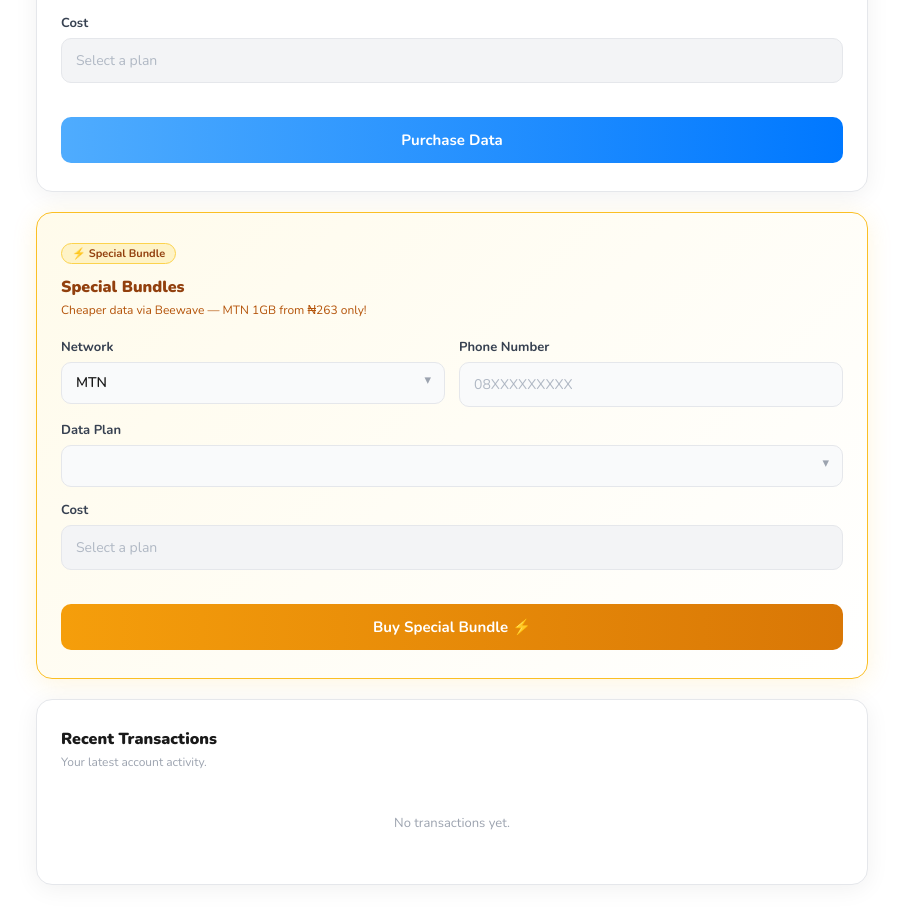
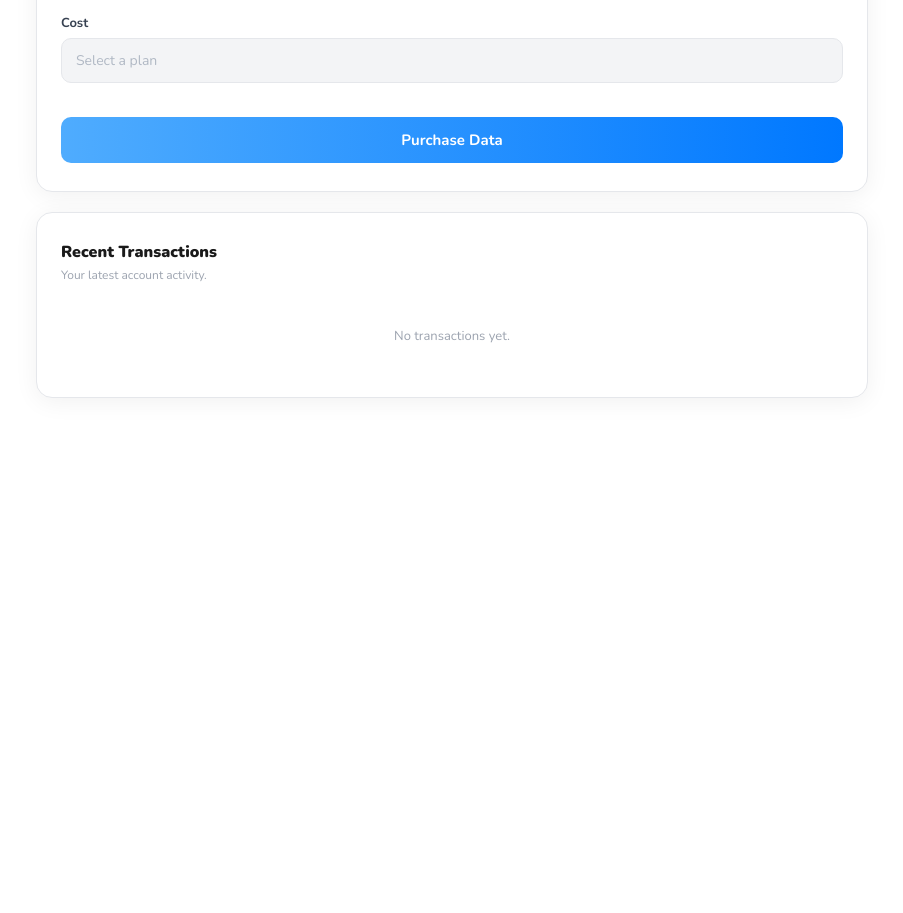
Before and after one commit to koderscript99-collab/Kolor, a Django app: page /payment/ in a window 1280 px wide. Shown: the part 618-1531 px from the top of the page, without its empty margins (340-1243 px from the left). After the commit the page ends 1016 px from the top, so only its background shows below. Run offline with Django 5.2, Linux system fonts and the light colour scheme; a user stored in the database is signed in; data comes from the database, SQL or seed files in the repository; data that the repository does not hold is empty; parts of the project's set-up code (start-up, migrations or seed data) failed here and were passed over.

Commit message:
Add files via upload
12th commit

```diff
--- a/mount/templates/payment.html
+++ b/mount/templates/payment.html
@@ -277,44 +277,6 @@
             </form>
         </div>
 
-        <!-- SPECIAL BUNDLE — Beewave -->
-        <div class="card special">
-            <div class="badge-special">⚡ Special Bundle</div>
-            <div class="card-title">Special Bundles</div>
-            <div class="card-sub">Cheaper data via Beewave — MTN 1GB from ₦263 only!</div>
-            <form method="POST" action="{% url 'buy_special_bundle' %}">
-                {% csrf_token %}
-                <div class="form-row">
-                    <div class="field-group">
-                        <label>Network</label>
-                        <div class="select-wrap">
-                            <select name="network" id="bw_network" onchange="updateBeewave()">
-                                <option value="MTN">MTN</option>
-                                <option value="GLO">Glo</option>
-                                <option value="AIRTEL">Airtel</option>
-                                <option value="9MOBILE">9mobile</option>
-                            </select>
-                        </div>
-                    </div>
-                    <div class="field-group">
-                        <label>Phone Number</label>
-                        <input type="text" name="phone_number" placeholder="08XXXXXXXXX" maxlength="11" required>
-                    </div>
-                </div>
-                <div class="field-group">
-                    <label>Data Plan</label>
-                    <div class="select-wrap">
-                        <select name="qty" id="bw_plan" onchange="updateBeewaveCost()"></select>
-                    </div>
-                </div>
-                <div class="field-group">
-                    <label>Cost</label>
-                    <input type="text" id="bw_cost" class="cost-input" readonly placeholder="Select a plan">
-                </div>
-                <button class="btn-special" type="submit">Buy Special Bundle ⚡</button>
-            </form>
-        </div>
-
         <!-- TRANSACTION HISTORY -->
         <div class="card">
             <div class="card-title">Recent Transactions</div>
```
Also changed, not shown: mount/templates/home.html (+23 -15 lines).
